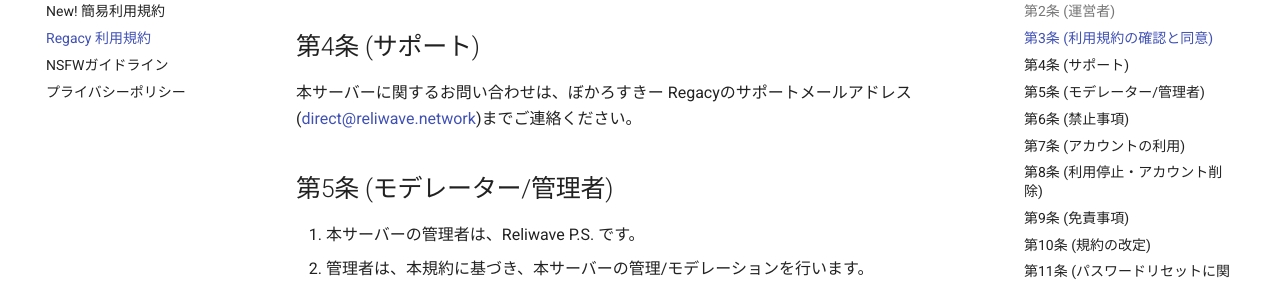
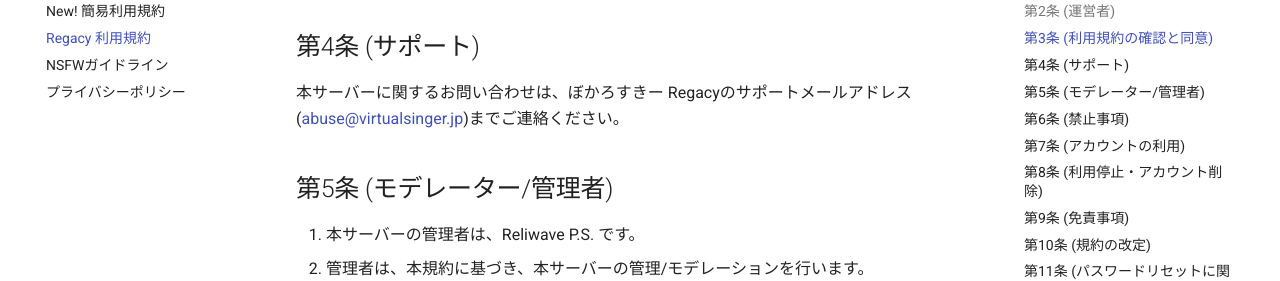
Before and after one commit to reliwave/docs.virtualsinger.jp, an MkDocs documentation site: the page built from docs/regtos.md, in a window 1280 px wide and 900 px high, scrolled down 602 px. Shown: the part 151-432 px from the top of the window. Built offline with MkDocs 1.6.1 and Material for MkDocs 9.7.7, drawn with Linux system fonts in a browser that asks for light colours.

Commit message:
Update regtos.md
email変更

```diff
--- a/docs/regtos.md
+++ b/docs/regtos.md
@@ -17,7 +17,7 @@
 
 ## 第4条 (サポート)
 
-本サーバーに関するお問い合わせは、ぼかろすきー Regacyのサポートメールアドレス([direct@reliwave.network](mailto:direct@reliwave.network))までご連絡ください。
+本サーバーに関するお問い合わせは、ぼかろすきー Regacyのサポートメールアドレス([abuse@virtualsinger.jp](mailto:abuse@virtualsinger.jp))までご連絡ください。
 
 ## 第5条 (モデレーター/管理者)
 
```
